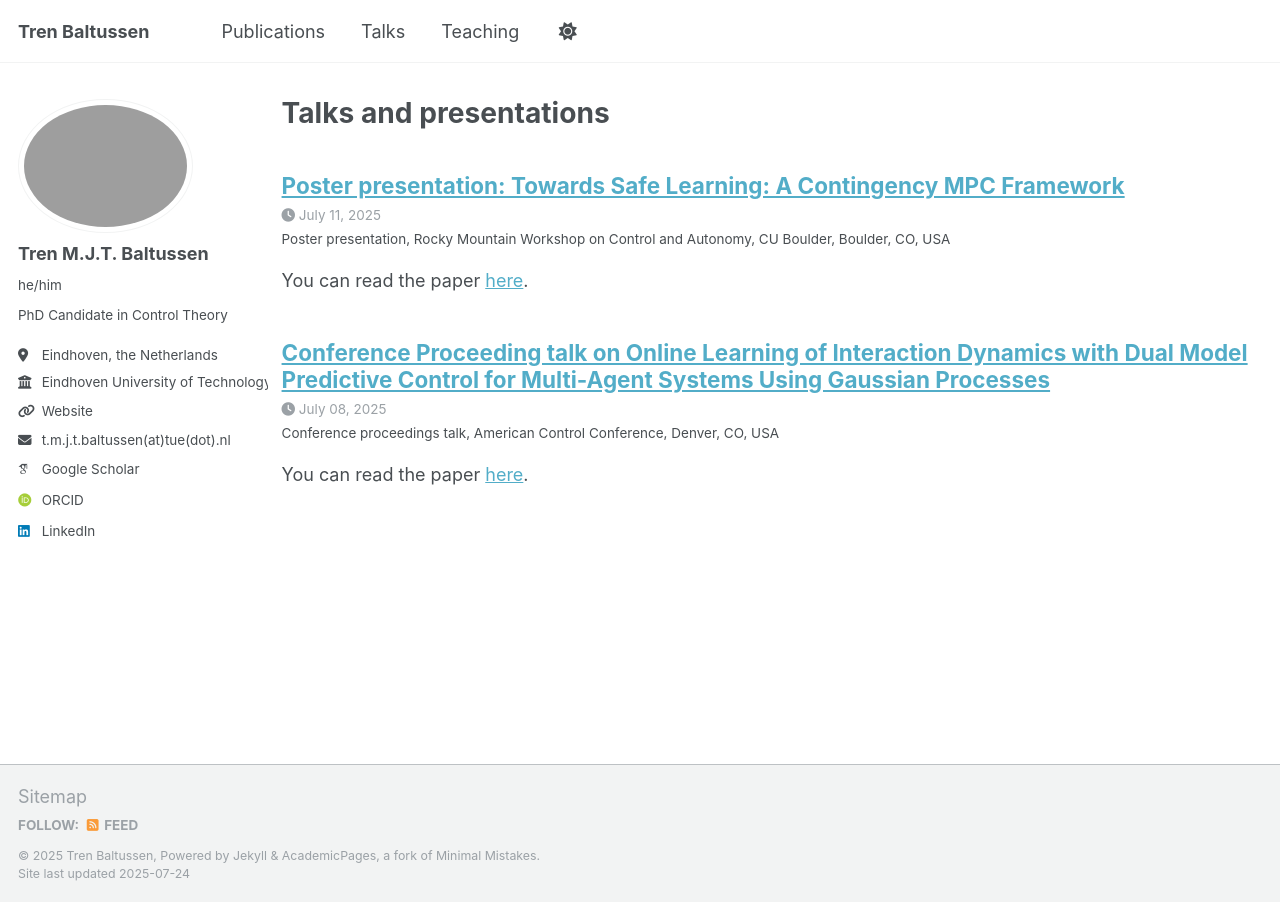
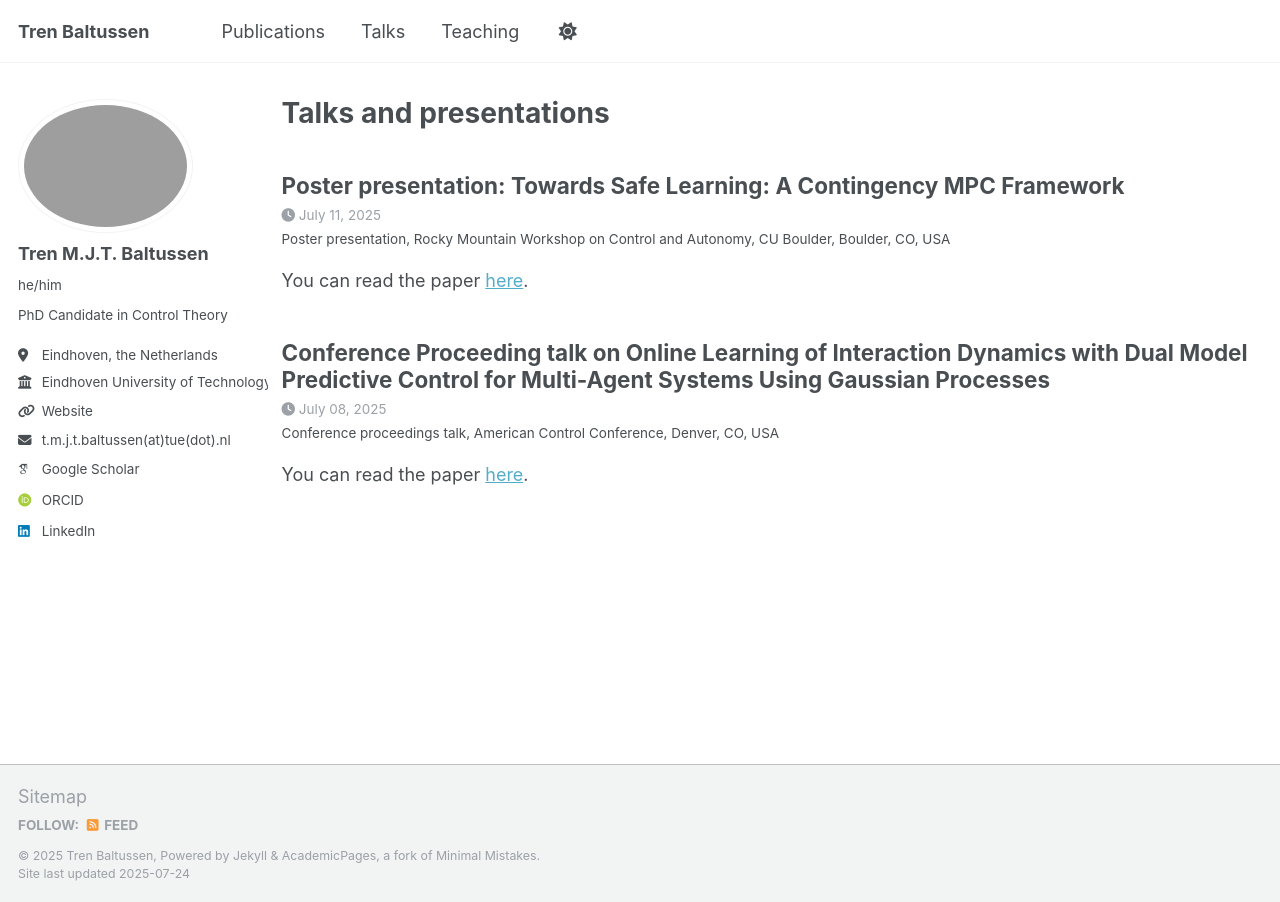
Before and after one commit to TrenBaltussen/TrenBaltussen.github.io, a Jekyll site: the page built from _pages/talks.html, in a window 1280 px wide. Built offline with Jekyll 4.4.1, drawn with Linux system fonts in a browser that asks for light colours; some web fonts are replaced.

Commit message:
Update archive-single-talk.html

```diff
--- a/_includes/archive-single-talk.html
+++ b/_includes/archive-single-talk.html
@@ -26,11 +26,11 @@
       </div>
     {% endif %}
     <h2 class="archive__item-title" itemprop="headline">
-      {% if post.link %}
-        <a href="{{ post.link }}">{{ title }}</a> <a href="{{ base_path }}{{ post.url }}" rel="permalink"><i class="fa fa-link" aria-hidden="true" title="permalink"></i><span class="sr-only">Permalink</span></a>
-      {% else %}
-        <a href="{{ base_path }}{{ post.url }}" rel="permalink">{{ title }}</a>
-      {% endif %}
+    {% if post.link %}
+      <a href="{{ post.link }}">{{ title }}</a>
+    {% else %}
+      {{ title }}
+    {% endif %}
     </h2>
     {% if post.read_time %}
       <p class="page__meta"><i class="fa fa-clock" aria-hidden="true"></i> {% include read-time.html %}</p>
```
